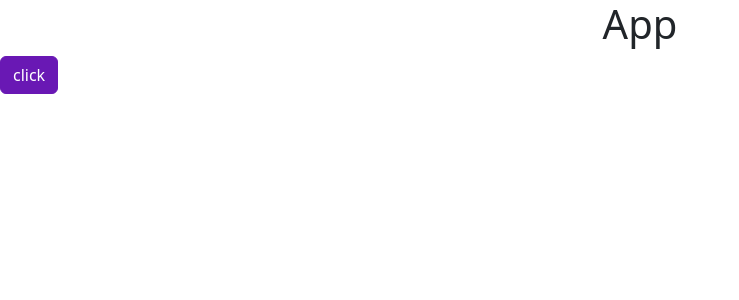
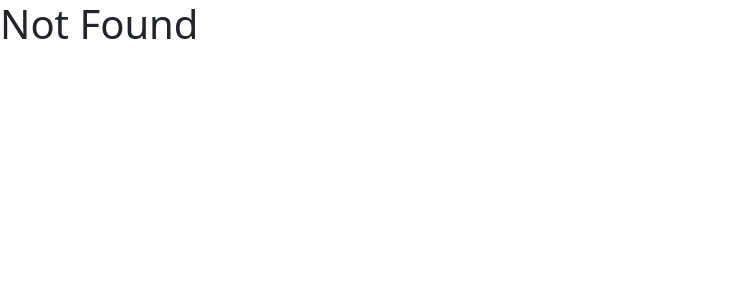
Before and after one commit to Myat-Theingi-Aung/amk-dashboard, a React (Create React App) app: page / in a window 1280 px wide. Shown: the top 300 px of the page, without its empty margins (0-739 px from the left). Built offline with nearby package versions, Linux system fonts and the light colour scheme.

Commit message:
add router

```diff
--- a/package.json
+++ b/package.json
@@ -10,6 +10,7 @@
     "jquery": "^3.7.1",
     "react": "^18.2.0",
     "react-dom": "^18.2.0",
+    "react-router-dom": "^6.15.0",
     "react-scripts": "5.0.1",
     "sass": "^1.66.1",
     "web-vitals": "^2.1.4"
--- a/src/App.js
+++ b/src/App.js
@@ -1,15 +1,15 @@
-import $ from 'jquery';
+import { Routes, Route } from "react-router-dom"
+import Home from "./Home";
+import NotFound from "./NotFound";
 
 function App() {
-  const jQueryCode = () => {
-    $('h1').css('color', 'red')
-  }
-
   return (
-    <>
-      <h1 className="text-center">App</h1>
-      <button className="btn btn-primary" onClick={jQueryCode}>click</button>
-    </>
+    <div className="App">
+      <Routes>
+        <Route path="/home" element={ <Home /> } />
+        <Route path="*" element={ <NotFound />} />
+      </Routes>
+    </div>
   );
 }
 
--- /dev/null
+++ b/src/Home.jsx
@@ -0,0 +1,16 @@
+import $ from 'jquery';
+
+function Home() {
+  const jQueryCode = () => {
+    $('h1').css('color', 'red')
+  }
+
+  return (
+    <>
+      <h1 className="text-center">App</h1>
+      <button className="btn btn-primary" onClick={jQueryCode}>click</button>
+    </>
+  );
+}
+
+export default Home;
--- /dev/null
+++ b/src/NotFound.jsx
@@ -0,0 +1,7 @@
+export default function NotFound(){
+  return (
+    <>
+      <h1>Not Found</h1>
+    </>
+  );
+}
--- a/src/scss/custom.scss
+++ b/src/scss/custom.scss
@@ -1,13 +1,4 @@
 $primary: #6918b4;
-
 $secondary: #8318b4;
 
-.bg-primary {
-  background-color: $primary;
-}
-
-.bg-secondary {
-  background-color: $secondary;
-}
-
 @import '~bootstrap/scss/bootstrap.scss';
```
Also changed, not shown: src/index.js (+4 -3 lines), 1 other file (tests, documents, lock files or other folders).
